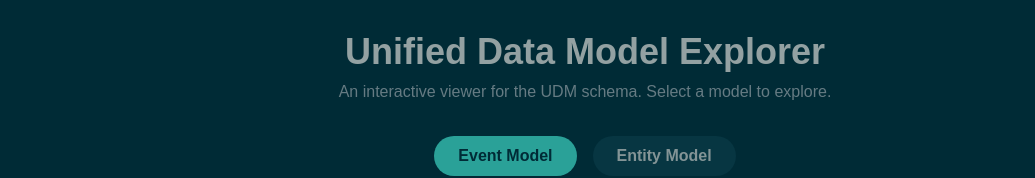
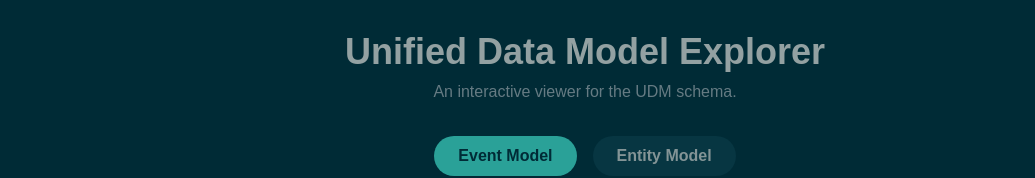
Before and after one commit to Mushi-mushi/udm_explorer, a React (Create React App) app in the folder udm-explorer/: page / in a window 1280 px wide. Shown: the top 178 px of the page, without its empty margins (55-1090 px from the left). Built offline with nearby package versions, Linux system fonts and the light colour scheme.

Commit message:
fix: simplify header description in App component

```diff
--- a/udm-explorer/src/App.js
+++ b/udm-explorer/src/App.js
@@ -79,7 +79,7 @@ function App() {
       <div className="max-w-7xl mx-auto">
         <header className="text-center mb-8">
           <h1 className="text-4xl font-bold mb-2 text-solarized-base1">Unified Data Model Explorer</h1>
-          <p className="text-solarized-base00">An interactive viewer for the UDM schema. Select a model to explore.</p>
+          <p className="text-solarized-base00">An interactive viewer for the UDM schema.</p>
         </header>
 
         {/* --- Model Toggle Buttons --- */}
```
